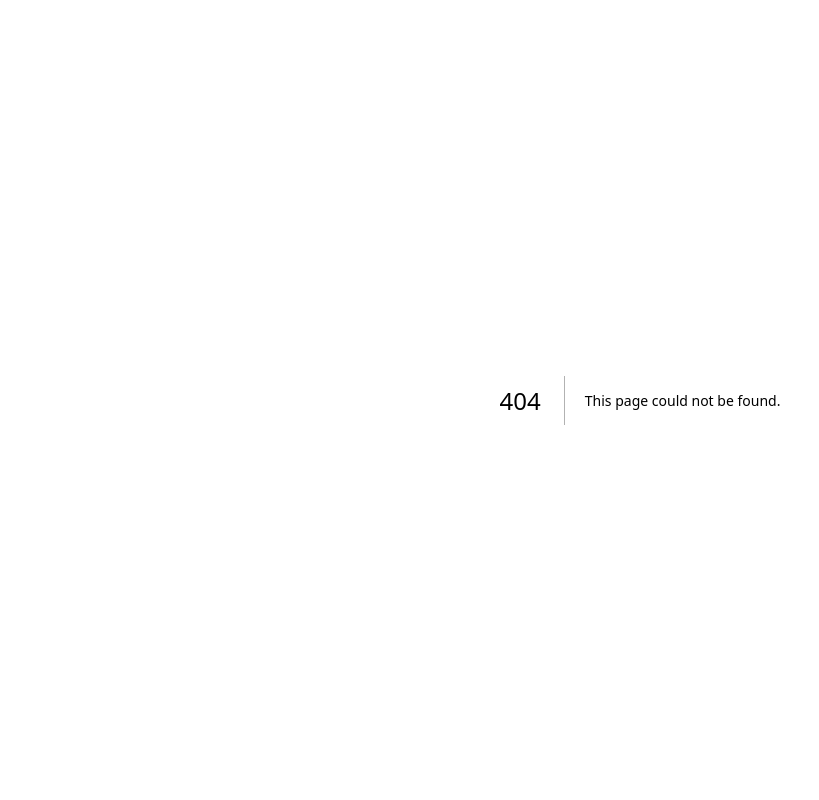
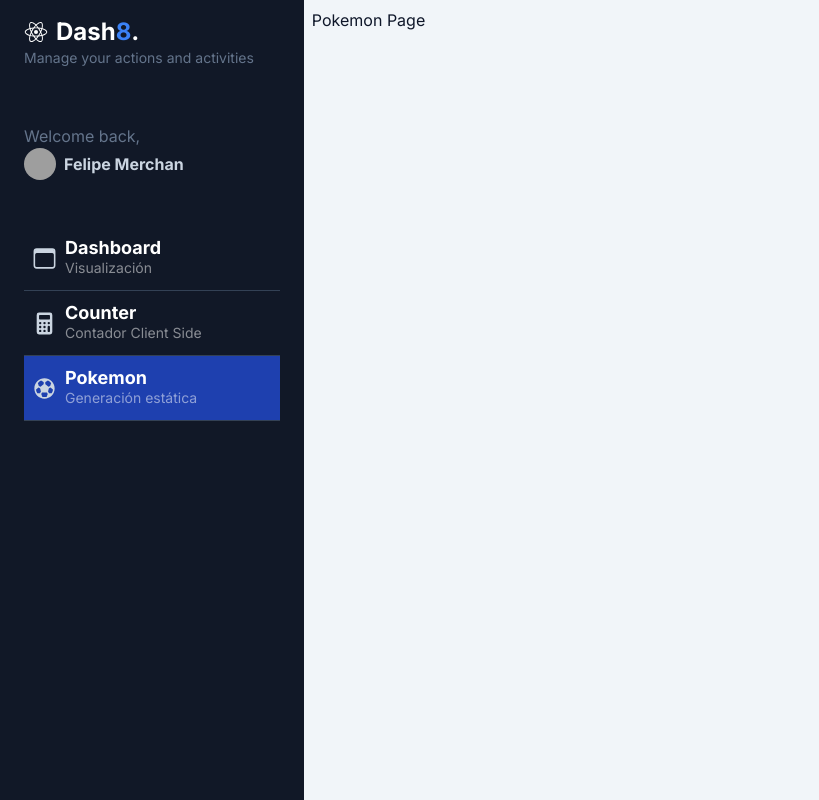
Before and after one commit to FelipeMerchan/curso-next-app-router-fernando-herrera-my-dashboard, a Next.js app: page /dashboard/pokemon in a window 1280 px wide. Before the commit this address had no page. Shown: the whole page, without its empty margins (0-819 px from the left). Built offline with nearby package versions, Linux system fonts and the light colour scheme; grey boxes are pictures that could not be loaded.

Commit message:
49. Continuación de la sección

```diff
--- /dev/null
+++ b/src/app/dashboard/pokemon/page.tsx
@@ -0,0 +1,7 @@
+export default function PokemonPage() {
+  return (
+    <div>
+      <h1>Pokemon Page</h1>
+    </div>
+  );
+}
--- a/src/components/Sidebar.tsx
+++ b/src/components/Sidebar.tsx
@@ -1,5 +1,5 @@
 import Image from "next/image"
-import { IoBrowsersOutline, IoCalculator, IoLogoReact } from "react-icons/io5"
+import { IoBrowsersOutline, IoCalculator, IoFootball, IoLogoReact } from "react-icons/io5"
 import { SidebarMenuItem } from "."
 
 const menuItems = [
@@ -14,6 +14,12 @@
     icon: <IoCalculator size={25} />,
     title: 'Counter',
     subtitle: 'Contador Client Side',
+  },
+  {
+    path: '/dashboard/pokemon',
+    icon: <IoFootball size={25} />,
+    title: 'Pokemon',
+    subtitle: 'Generación estática',
   },
 ]
 
```
